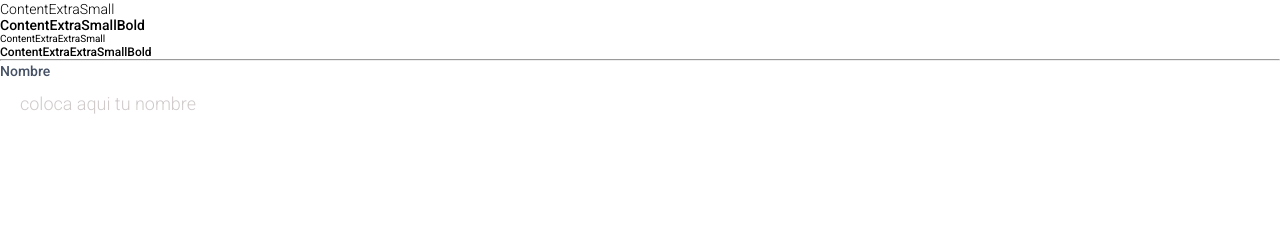
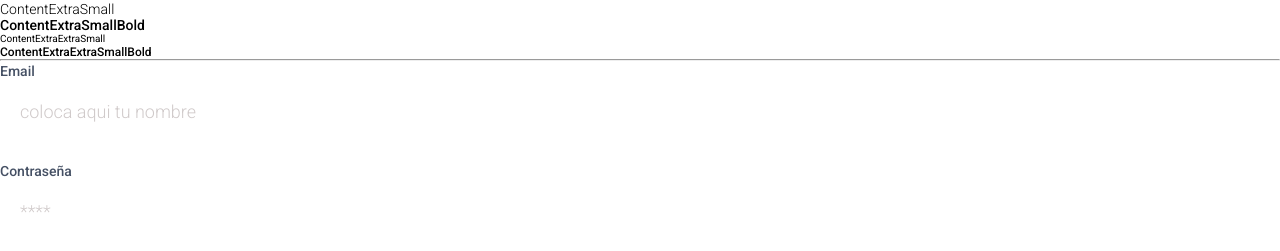
Before and after one commit to Franco-Sanchez/Psike-Front, a React (Create React App) app: page / in a window 1280 px wide. Shown: the part 445-696 px from the top of the page. Built offline with nearby package versions, Linux system fonts and the light colour scheme.

Commit message:
Added c new component FormFiled which containes label and input inside this component

```diff
--- a/src/components/Documentation.js
+++ b/src/components/Documentation.js
@@ -50,8 +50,12 @@ export default function Documentation() {
       <hr />
       {/* Form Field */}
       <FormField>
-        <label>Nombre</label>
+        <ContentXSB>Email</ContentXSB>
         <input type="text" placeholder="coloca aqui tu nombre" />
+      </FormField>
+      <FormField>
+        <ContentXSB>Contraseña</ContentXSB>
+        <input type="password" placeholder="****" />
       </FormField>
     </div>
   );
--- a/src/components/UI/FormField.js
+++ b/src/components/UI/FormField.js
@@ -10,14 +10,9 @@ const StyledDiv = styled.div`
   display: flex;
   flex-direction: column;
   margin-bottom: 24px;
-  label {
-    font-family: "Roboto", sans-serif;
-    font-style: normal;
-    font-weight: 500;
-    font-size: 14px;
-    line-height: 16px;
+  gap: 8px;
+  p {
     color: #455064;
-    gap: 8px;
   }
   input {
     height: 48px;
```
